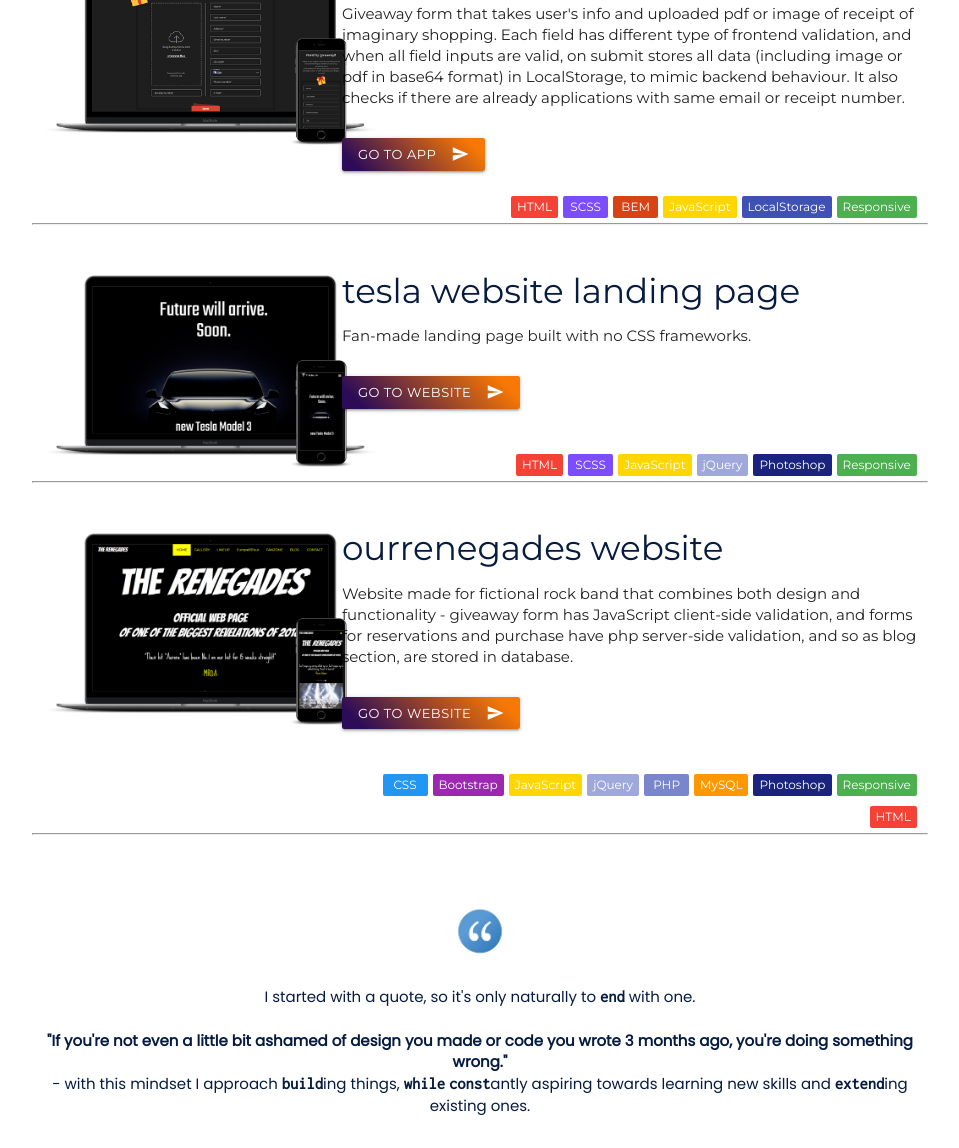
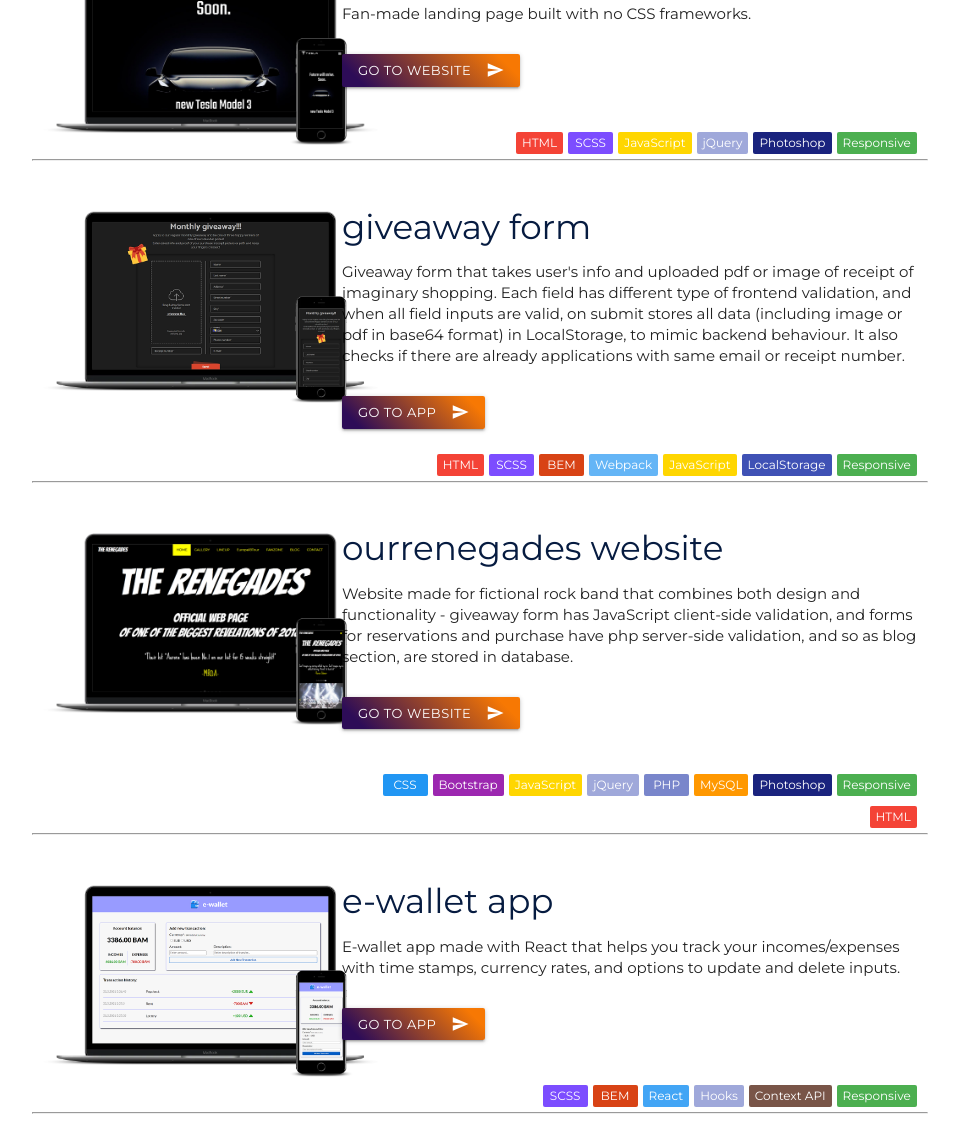
Before and after one commit to BojanDzogazovic/portfolio, a website: page build/index.html in a window 1280 px wide. Shown: the part 3704-4852 px from the top of the page, without its empty margins (160-1119 px from the left). Drawn offline with nearby package versions, Linux system fonts and the light colour scheme.

Commit message:
e-wallet addon

```diff
--- a/build/index.html
+++ b/build/index.html
@@ -246,6 +246,27 @@
             <hr>
             <div class="row project">
                 <div class="col s12 m12 l12 xl4 center-align">
+                    <img src="img/tesla.png" alt="tesla" class="projectimg">
+                </div>
+                <div class="col s12 m12 l12 xl8">
+                    <h4 class="projecttitle">tesla website landing page</h4>
+                    <p class="projectdesc">Fan-made landing page built with no CSS frameworks.</p>
+                    <a href="https://bojandzogazovic.github.io/tesla/" target="_blank"
+                        class="waves-effect waves-light btn-small gotobtn"><i class="material-icons right">send</i>GO TO
+                        WEBSITE</a>
+                    <div class="badgeextra left-align">
+                        <span class="new badge green" data-badge-caption="Responsive"></span>
+                        <span class="new badge indigo darken-4" data-badge-caption="Photoshop"></span>
+                        <span class="new badge indigo lighten-3" data-badge-caption="jQuery"></span>
+                        <span class="new badge yellow accent-4" data-badge-caption="JavaScript"></span>
+                        <span class="new badge deep-purple accent-2" data-badge-caption="SCSS"></span>
+                        <span class="new badge red" data-badge-caption="HTML"></span>
+                    </div>
+                </div>
+            </div>
+            <hr>
+            <div class="row project">
+                <div class="col s12 m12 l12 xl4 center-align">
                     <img src="img/giveaway.png" alt="giveaway" class="projectimg">
                 </div>
                 <div class="col s12 m12 l12 xl8">
@@ -263,28 +284,8 @@
                         <span class="new badge green" data-badge-caption="Responsive"></span>
                         <span class="new badge indigo" data-badge-caption="LocalStorage"></span>
                         <span class="new badge yellow accent-4" data-badge-caption="JavaScript"></span>
+                        <span class="new badge blue lighten-2" data-badge-caption="Webpack"></span>
                         <span class="new badge deep-orange darken-3" data-badge-caption="BEM"></span>
-                        <span class="new badge deep-purple accent-2" data-badge-caption="SCSS"></span>
-                        <span class="new badge red" data-badge-caption="HTML"></span>
-                    </div>
-                </div>
-            </div>
-            <hr>
-            <div class="row project">
-                <div class="col s12 m12 l12 xl4 center-align">
-                    <img src="img/tesla.png" alt="tesla" class="projectimg">
-                </div>
-                <div class="col s12 m12 l12 xl8">
-                    <h4 class="projecttitle">tesla website landing page</h4>
-                    <p class="projectdesc">Fan-made landing page built with no CSS frameworks.</p>
-                    <a href="https://bojandzogazovic.github.io/tesla/" target="_blank"
-                        class="waves-effect waves-light btn-small gotobtn"><i class="material-icons right">send</i>GO TO
-                        WEBSITE</a>
-                    <div class="badgeextra left-align">
-                        <span class="new badge green" data-badge-caption="Responsive"></span>
-                        <span class="new badge indigo darken-4" data-badge-caption="Photoshop"></span>
-                        <span class="new badge indigo lighten-3" data-badge-caption="jQuery"></span>
-                        <span class="new badge yellow accent-4" data-badge-caption="JavaScript"></span>
                         <span class="new badge deep-purple accent-2" data-badge-caption="SCSS"></span>
                         <span class="new badge red" data-badge-caption="HTML"></span>
                     </div>
@@ -314,6 +315,29 @@
                         <span class="new badge purple" data-badge-caption="Bootstrap"></span>
                         <span class="new badge blue" data-badge-caption="CSS"></span>
                         <span class="new badge red" data-badge-caption="HTML"></span>
+                    </div>
+                </div>
+            </div>
+            <hr>
+            <div class="row project">
+                <div class="col s12 m12 l12 xl4 center-align">
+                    <img src="img/e-wallet.png" alt="e-wallet" class="projectimg">
+                </div>
+                <div class="col s12 m12 l12 xl8">
+                    <h4 class="projecttitle">e-wallet app</h4>
+                    <p class="projectdesc">E-wallet app made with React that helps you track your incomes/expenses with
+                        time stamps, currency rates, and options to update and delete inputs.
+                    </p>
+                    <a href="https://bojandzogazovic.github.io/e-wallet/" target="_blank"
+                        class="waves-effect waves-light btn-small gotobtn"><i class="material-icons right">send</i>GO TO
+                        APP</a>
+                    <div class="badgeextra left-align">
+                        <span class="new badge green" data-badge-caption="Responsive"></span>
+                        <span class="new badge brown" data-badge-caption="Context API"></span>
+                        <span class="new badge indigo lighten-3" data-badge-caption="Hooks"></span>
+                        <span class="new badge blue lighten-1" data-badge-caption="React"></span>
+                        <span class="new badge deep-orange darken-3" data-badge-caption="BEM"></span>
+                        <span class="new badge deep-purple accent-2" data-badge-caption="SCSS"></span>
                     </div>
                 </div>
             </div>
```
Also changed, not shown: build/img/e-wallet.png (added).
